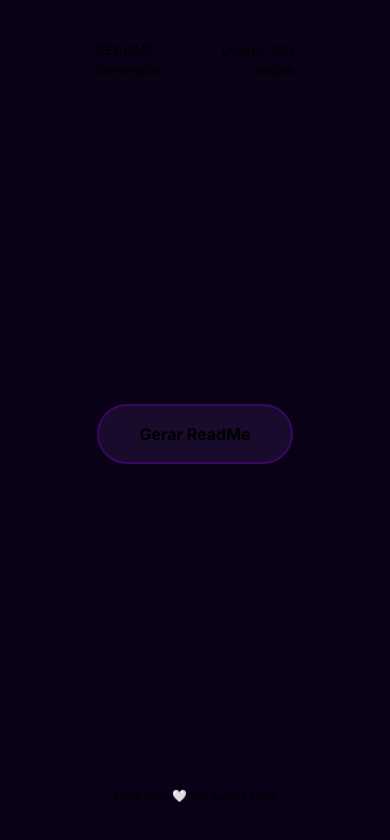
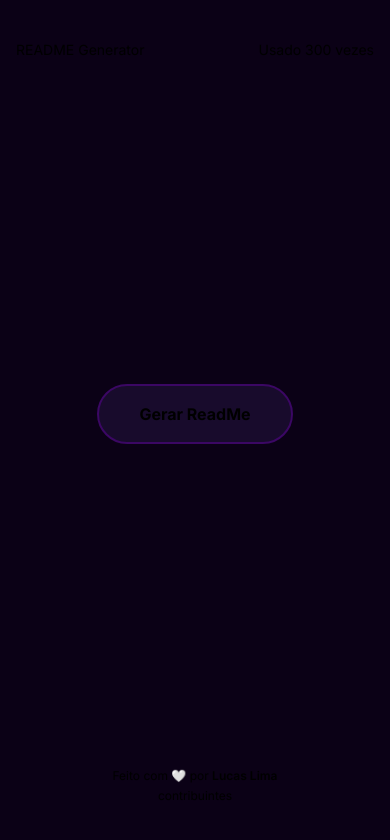
Before and after one commit to Lucaslimasz/readgenerator-web, a Next.js app: page / in a window 390 px wide. Shown: the top 840 px of the page. Built offline with nearby package versions, Linux system fonts and the light colour scheme; no server answers.

Commit message:
adjusment click

```diff
--- a/src/app/page.tsx
+++ b/src/app/page.tsx
@@ -26,8 +26,8 @@ export default function Home() {
     setInfo((oldState: any) => ([...oldState, inf]));
   };
 
-  const handleInputKeyPress = async (event: React.KeyboardEvent<HTMLInputElement>) => {
-    if (event.key === "Enter") {
+  const handleInputKeyPress = async (event: any) => {
+    if (event?.key === "Enter" || event.type === 'click') {
       if (currentQuestionIndex < questions.length - 1) {
         setCurrentQuestionIndex(currentQuestionIndex + 1);
         handleInputChange(valueInput)
@@ -47,7 +47,7 @@ export default function Home() {
 
 
   return (
-    <main className="flex w-full min-h-screen flex-col items-center justify-between py-10 px-24">
+    <main className="flex w-full min-h-screen flex-col items-center justify-between py-10 px-4 sm:px-10 md:px-24">
       <div className="flex w-full justify-between items-center">
         <p className="text-sm">
           README Generator
@@ -77,7 +77,7 @@ export default function Home() {
                 onKeyUp={handleInputKeyPress}
                 value={valueInput}
               />
-              <p className="mt-2 text-slate-500"><b className="text-slate-200">Enter</b> para continuar</p>
+              <p className="mt-2 text-slate-500" ><b className="text-slate-200 cursor-pointer" onClick={(e) => handleInputKeyPress(e)}>Enter</b> para continuar</p>
             </div>
           </div>
         )
@@ -85,8 +85,9 @@ export default function Home() {
 
 
       <div>
-        <p className="text-xs">Feito com 🤍 por Lucas Lima</p>
+        <p className="text-xs">Feito com 🤍 por <a className="font-semibold" href="https://github.com/lucaslimasz" target="_blank">Lucas Lima</a></p>
+        <p className="text-xs w-full text-center mt-1"><a href="https://github.com/Lucaslimasz/readme-generator" target="_blank">contribuintes</a></p>
       </div>
-    </main>
+    </main >
   );
 }
```
